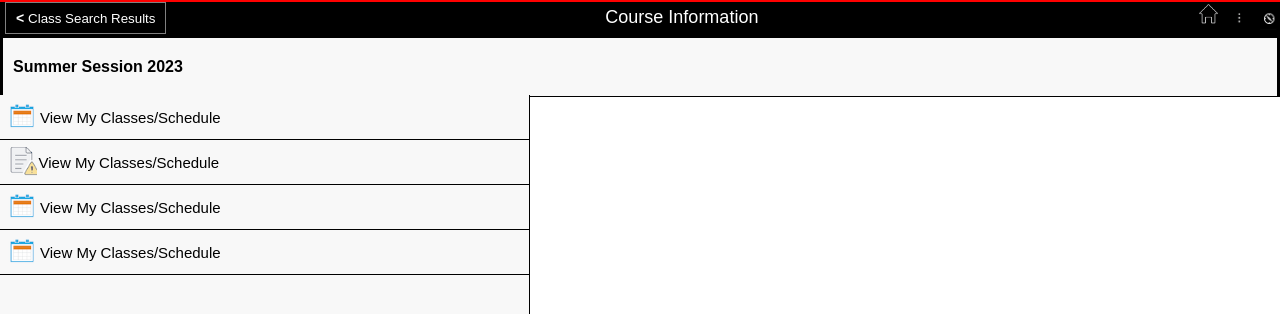
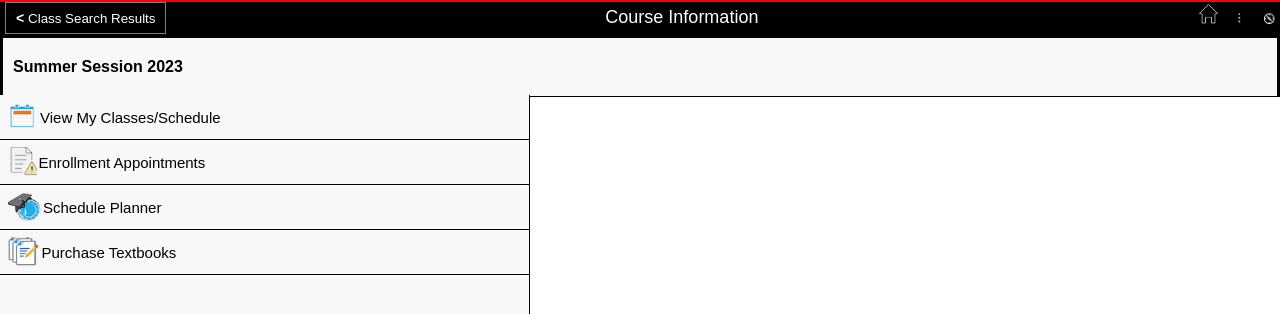
Before and after one commit to KANAIANDERSON/Kanai-Portfolio, a plain HTML site: page index.html in a window 1280 px wide. Shown: the top 314 px of the page. Drawn offline with Linux system fonts and the light colour scheme.

Commit message:
Version 3, Editing Rows

```diff
--- a/index.html
+++ b/index.html
@@ -38,15 +38,15 @@
         </div>
         <div class="Sidebar-row-Container">
           <img class="calendar-schedule" src="img-assets/enrollment-appt.png" />
-          <div class="Class-schedule-row">View My Classes/Schedule</div>
+          <div class="Class-schedule-row">Enrollment Appointments</div>
         </div>
         <div class="Sidebar-row-Container">
-          <img class="calendar-schedule" src="img-assets/class-schedule.png" />
-          <div class="Class-schedule-row">View My Classes/Schedule</div>
+          <img class="calendar-schedule" src="img-assets/schedule-plan.png" />
+          <div class="Class-schedule-row">Schedule Planner</div>
         </div>
         <div class="Sidebar-row-Container">
-          <img class="calendar-schedule" src="img-assets/class-schedule.png" />
-          <div class="Class-schedule-row">View My Classes/Schedule</div>
+          <img class="calendar-schedule" src="img-assets/textbook-buy.png" />
+          <div class="Class-schedule-row">Purchase Textbooks</div>
         </div>
       </div>
     </nav>
```
